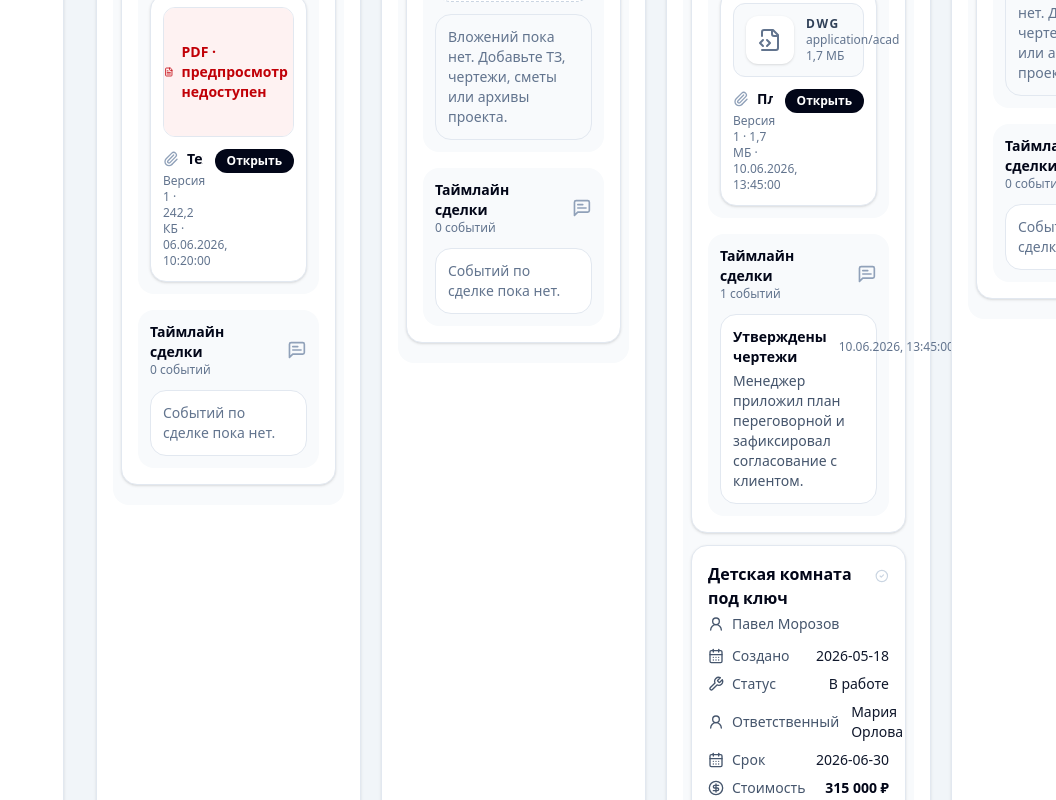
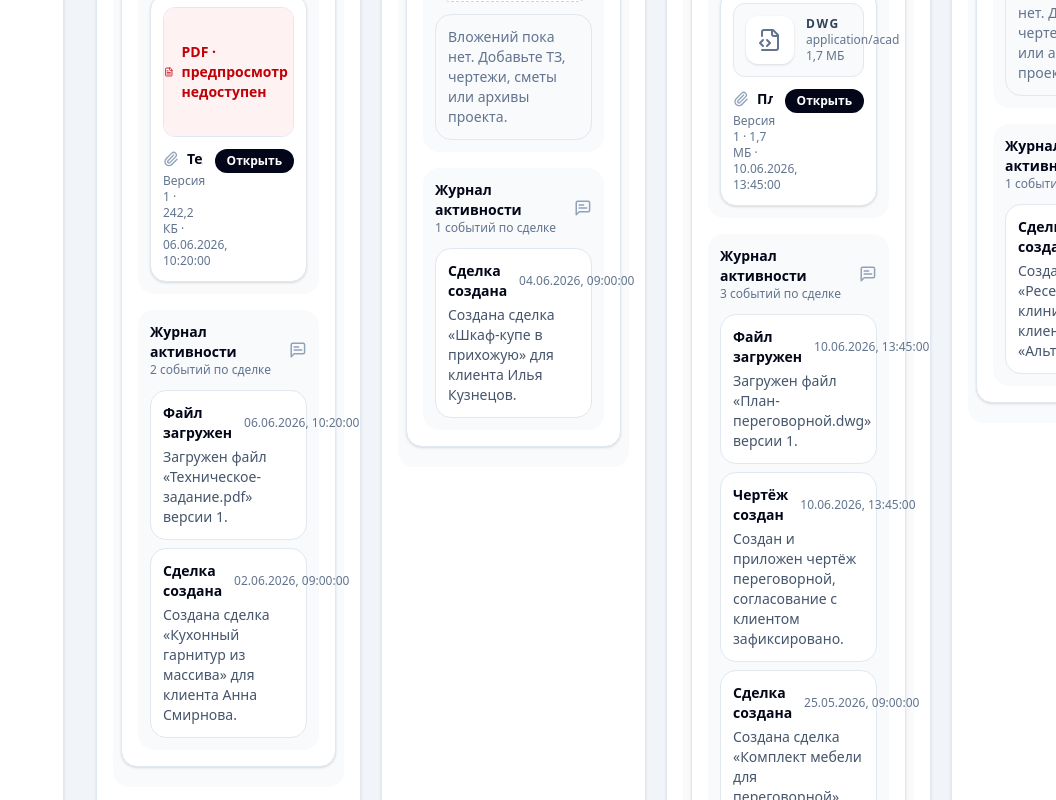
Before and after one commit to itsoftecru/aether-crm, a Next.js app: page / in a window 1280 px wide. Shown: the part 1820-2620 px from the top of the page, without its empty margins (224-1280 px from the left). Built offline with nearby package versions, Linux system fonts and the light colour scheme.

Commit message:
Add deal activity timeline

```diff
--- a/app/page.tsx
+++ b/app/page.tsx
@@ -26,11 +26,12 @@ import {
   UsersRound,
   Wrench,
 } from 'lucide-react';
+import { ActivityTimeline } from '@/components/activity/ActivityTimeline';
 import { DrawingEditor } from '@/components/drawings/DrawingEditor';
 import { FileDropzone } from '@/components/files/FileDropzone';
 import { FileList } from '@/components/files/FileList';
 import { getNextFileVersion } from '@/components/files/fileUtils';
-import type { Client, Deal, DealFile, DealStatus, DealTimelineEvent, DrawingElement } from '@/types/crm';
+import type { ActivityEvent, Client, Deal, DealFile, DealStatus, DrawingElement } from '@/types/crm';
 
 type NavigationItem = {
   title: string;
@@ -276,13 +277,27 @@ const INITIAL_DEAL_FILES: DealFile[] = [
   },
 ];
 
-const INITIAL_DEAL_TIMELINE_EVENTS: DealTimelineEvent[] = [
+const INITIAL_ACTIVITY_EVENTS: ActivityEvent[] = [
+  ...INITIAL_DEALS.map((deal) => ({
+    id: `activity-${deal.id}-created`,
+    dealId: deal.id,
+    timestamp: `${deal.createdAt}T09:00:00.000Z`,
+    type: 'dealCreated' as const,
+    message: `Создана сделка «${deal.title}» для клиента ${deal.client}.`,
+  })),
+  ...INITIAL_DEAL_FILES.map((file) => ({
+    id: `activity-${file.id}-uploaded`,
+    dealId: file.dealId,
+    timestamp: file.uploadedAt,
+    type: 'fileUploaded' as const,
+    message: `Загружен файл «${file.name}» версии ${file.version}.`,
+  })),
   {
-    id: 'timeline-deal-003-001',
+    id: 'activity-deal-003-drawing-approved',
     dealId: 'deal-003',
-    title: 'Утверждены чертежи',
-    createdAt: '2026-06-10T13:45:00.000Z',
-    description: 'Менеджер приложил план переговорной и зафиксировал согласование с клиентом.',
+    timestamp: '2026-06-10T13:45:00.000Z',
+    type: 'drawingCreated',
+    message: 'Создан и приложен чертёж переговорной, согласование с клиентом зафиксировано.',
   },
 ];
 
@@ -341,7 +356,7 @@ export default function HomePage() {
   const [selectedClientId, setSelectedClientId] = useState(INITIAL_CLIENTS[0].id);
   const [deals, setDeals] = useState<Deal[]>(INITIAL_DEALS);
   const [dealFiles, setDealFiles] = useState<DealFile[]>(INITIAL_DEAL_FILES);
-  const [dealTimelineEvents, setDealTimelineEvents] = useState<DealTimelineEvent[]>(INITIAL_DEAL_TIMELINE_EVENTS);
+  const [activityEvents, setActivityEvents] = useState<ActivityEvent[]>(INITIAL_ACTIVITY_EVENTS);
   const [drawingDealId, setDrawingDealId] = useState<string | null>(null);
   const objectUrlsRef = useRef<string[]>([]);
 
@@ -371,21 +386,37 @@ export default function HomePage() {
   const handleDealFilesSelected = useCallback((dealId: string, files: File[]) => {
     setDealFiles((currentFiles) => {
       const stagedFiles: DealFile[] = [];
+      const stagedEvents: ActivityEvent[] = [];
+      const batchTimestamp = Date.now();
 
       files.forEach((file, index) => {
         const previewUrl = URL.createObjectURL(file);
+        const uploadedAt = new Date(batchTimestamp + index).toISOString();
+        const version = getNextFileVersion([...currentFiles, ...stagedFiles], dealId, file.name);
+
         objectUrlsRef.current.push(previewUrl);
         stagedFiles.push({
-          id: `file-${dealId}-${Date.now()}-${index}`,
+          id: `file-${dealId}-${batchTimestamp}-${index}`,
           dealId,
           name: file.name,
           type: file.type || 'application/octet-stream',
           size: file.size,
-          version: getNextFileVersion([...currentFiles, ...stagedFiles], dealId, file.name),
-          uploadedAt: new Date().toISOString(),
+          version,
+          uploadedAt,
           previewUrl,
         });
+        stagedEvents.push({
+          id: `activity-file-${dealId}-${batchTimestamp}-${index}`,
+          dealId,
+          timestamp: uploadedAt,
+          type: 'fileUploaded',
+          message: `Загружен файл «${file.name}» версии ${version}.`,
+        });
       });
+
+      if (stagedEvents.length > 0) {
+        setActivityEvents((currentEvents) => [...stagedEvents, ...currentEvents]);
+      }
 
       return [...stagedFiles, ...currentFiles];
     });
@@ -416,13 +447,13 @@ export default function HomePage() {
         ...currentFiles,
       ]);
 
-      setDealTimelineEvents((currentEvents) => [
+      setActivityEvents((currentEvents) => [
         {
-          id: `timeline-${dealId}-${Date.now()}`,
+          id: `activity-drawing-${dealId}-${Date.now()}`,
           dealId,
-          title: 'Создан чертеж',
-          createdAt: new Date().toISOString(),
-          description: `Добавлен чертеж «${drawing.name}» с ${drawing.elements.length} объектами.`,
+          timestamp: new Date().toISOString(),
+          type: 'drawingCreated',
+          message: `Создан чертёж «${drawing.name}» с ${drawing.elements.length} объектами.`,
         },
         ...currentEvents,
       ]);
@@ -465,6 +496,7 @@ export default function HomePage() {
         });
       }
 
+      const movedDeal = currentColumns[sourceStatus][source.index];
       const moved = moveDealBetweenColumns(
         currentColumns[sourceStatus],
         currentColumns[destinationStatus],
@@ -472,6 +504,19 @@ export default function HomePage() {
         destination.index,
         destinationStatus,
       );
+
+      if (movedDeal) {
+        setActivityEvents((currentEvents) => [
+          {
+            id: `activity-status-${movedDeal.id}-${Date.now()}`,
+            dealId: movedDeal.id,
+            timestamp: new Date().toISOString(),
+            type: 'statusChanged',
+            message: `Статус изменён: «${STATUS_TITLES[sourceStatus]}» → «${STATUS_TITLES[destinationStatus]}».`,
+          },
+          ...currentEvents,
+        ]);
+      }
 
       return flattenColumns({
         ...currentColumns,
@@ -784,37 +829,7 @@ export default function HomePage() {
                                     <FileList files={dealFiles.filter((file) => file.dealId === deal.id)} />
                                   </section>
 
-                                  <section className="mt-4 rounded-2xl bg-slate-50 p-3">
-                                    <div className="mb-3 flex items-center justify-between gap-2">
-                                      <div>
-                                        <h4 className="text-sm font-bold text-slate-950">Таймлайн сделки</h4>
-                                        <p className="text-xs text-slate-500">
-                                          {dealTimelineEvents.filter((event) => event.dealId === deal.id).length} событий
-                                        </p>
-                                      </div>
-                                      <MessageSquareText className="h-5 w-5 text-slate-400" />
-                                    </div>
-                                    <ol className="space-y-2">
-                                      {dealTimelineEvents.filter((event) => event.dealId === deal.id).length === 0 ? (
-                                        <li className="rounded-2xl border border-slate-200 bg-white p-3 text-sm text-slate-500">
-                                          Событий по сделке пока нет.
-                                        </li>
-                                      ) : null}
-                                      {dealTimelineEvents
-                                        .filter((event) => event.dealId === deal.id)
-                                        .map((event) => (
-                                          <li key={event.id} className="rounded-2xl border border-slate-200 bg-white p-3 text-sm">
-                                            <div className="flex items-center justify-between gap-3">
-                                              <p className="font-bold text-slate-950">{event.title}</p>
-                                              <time className="shrink-0 text-xs text-slate-500">
-                                                {new Date(event.createdAt).toLocaleString('ru-RU')}
-                                              </time>
-                                            </div>
-                                            <p className="mt-1 leading-5 text-slate-600">{event.description}</p>
-                                          </li>
-                                        ))}
-                                    </ol>
-                                  </section>
+                                  <ActivityTimeline events={activityEvents.filter((event) => event.dealId === deal.id)} />
                                 </article>
                               )}
                             </Draggable>
--- /dev/null
+++ b/components/activity/ActivityTimeline.tsx
@@ -0,0 +1,55 @@
+import { MessageSquareText } from 'lucide-react';
+import type { ActivityEvent } from '@/types/crm';
+
+type ActivityTimelineProps = {
+  events: ActivityEvent[];
+};
+
+const ACTIVITY_TYPE_TITLES: Record<ActivityEvent['type'], string> = {
+  dealCreated: 'Сделка создана',
+  statusChanged: 'Статус изменён',
+  fileUploaded: 'Файл загружен',
+  drawingCreated: 'Чертёж создан',
+};
+
+function sortEventsByTimestamp(events: ActivityEvent[]): ActivityEvent[] {
+  return [...events].sort((leftEvent, rightEvent) => {
+    return new Date(rightEvent.timestamp).getTime() - new Date(leftEvent.timestamp).getTime();
+  });
+}
+
+export function ActivityTimeline({ events }: ActivityTimelineProps) {
+  const sortedEvents = sortEventsByTimestamp(events);
+
+  return (
+    <section className="mt-4 rounded-2xl bg-slate-50 p-3">
+      <div className="mb-3 flex items-center justify-between gap-2">
+        <div>
+          <h4 className="text-sm font-bold text-slate-950">Журнал активности</h4>
+          <p className="text-xs text-slate-500">{sortedEvents.length} событий по сделке</p>
+        </div>
+        <MessageSquareText className="h-5 w-5 text-slate-400" />
+      </div>
+
+      <ol className="space-y-2">
+        {sortedEvents.length === 0 ? (
+          <li className="rounded-2xl border border-slate-200 bg-white p-3 text-sm text-slate-500">
+            Активности по сделке пока нет.
+          </li>
+        ) : null}
+
+        {sortedEvents.map((event) => (
+          <li key={event.id} className="rounded-2xl border border-slate-200 bg-white p-3 text-sm">
+            <div className="flex items-center justify-between gap-3">
+              <p className="font-bold text-slate-950">{ACTIVITY_TYPE_TITLES[event.type]}</p>
+              <time className="shrink-0 text-xs text-slate-500">
+                {new Date(event.timestamp).toLocaleString('ru-RU')}
+              </time>
+            </div>
+            <p className="mt-1 leading-5 text-slate-600">{event.message}</p>
+          </li>
+        ))}
+      </ol>
+    </section>
+  );
+}
```
Also changed, not shown: types/crm.ts (+6 -4 lines).
